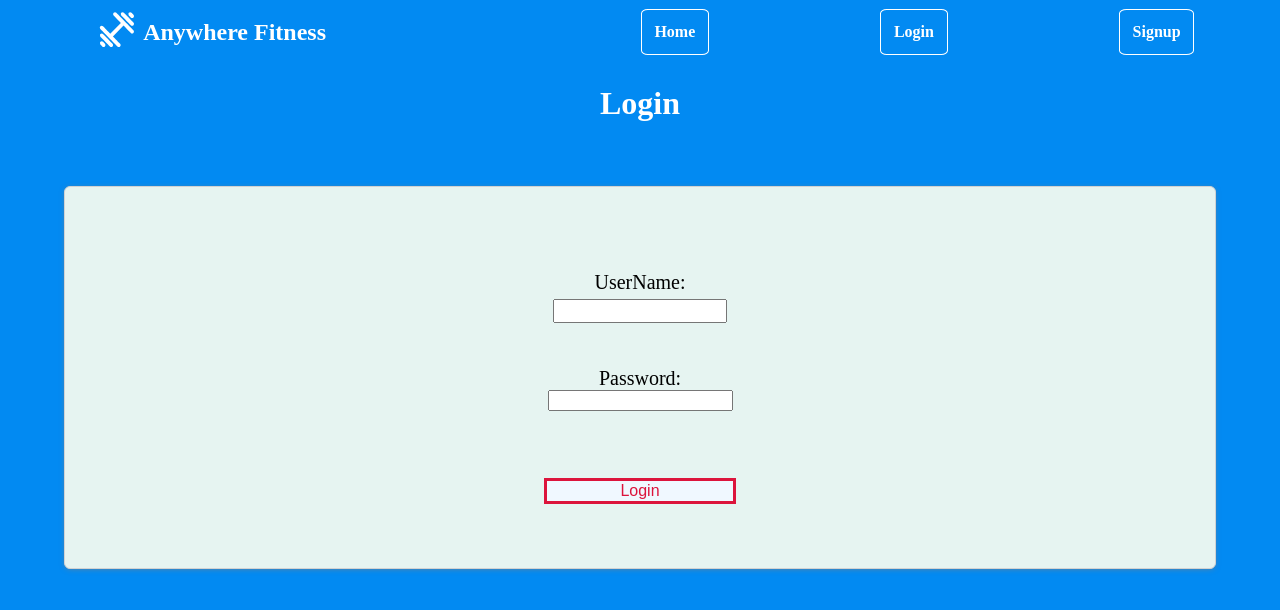
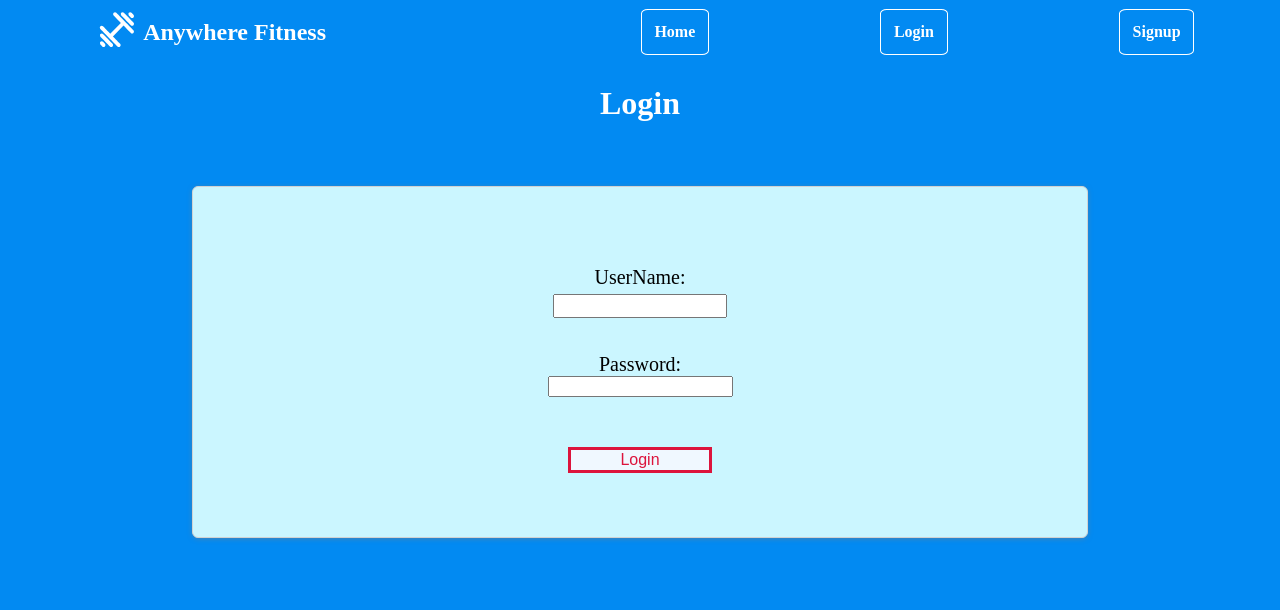
Before and after one commit to ferror18/front-end-1, a React (Create React App) app: page /login in a window 1280 px wide. Shown: the top 610 px of the page. Built offline with nearby package versions, Linux system fonts and the light colour scheme.

Commit message:
tweaked styling

```diff
--- a/src/styles/StyledClient.js
+++ b/src/styles/StyledClient.js
@@ -23,9 +23,9 @@ export const StyledForm = styled.form`
     border: 1px solid rgb(210, 210, 210);
     border-radius: 6px;
     box-shadow: 0px 1px 6px -2px rgb(128, 127, 127);
-    margin: 5%;
+    margin: 5% 15%;
     padding: 5%;
-    background-color: #E6F4F1;
+    background-color: #CBF6FF;
 `
 
 export const StyledHeader = styled.div`
```
Also changed, not shown: 1 other file (tests, documents, lock files or other folders).
